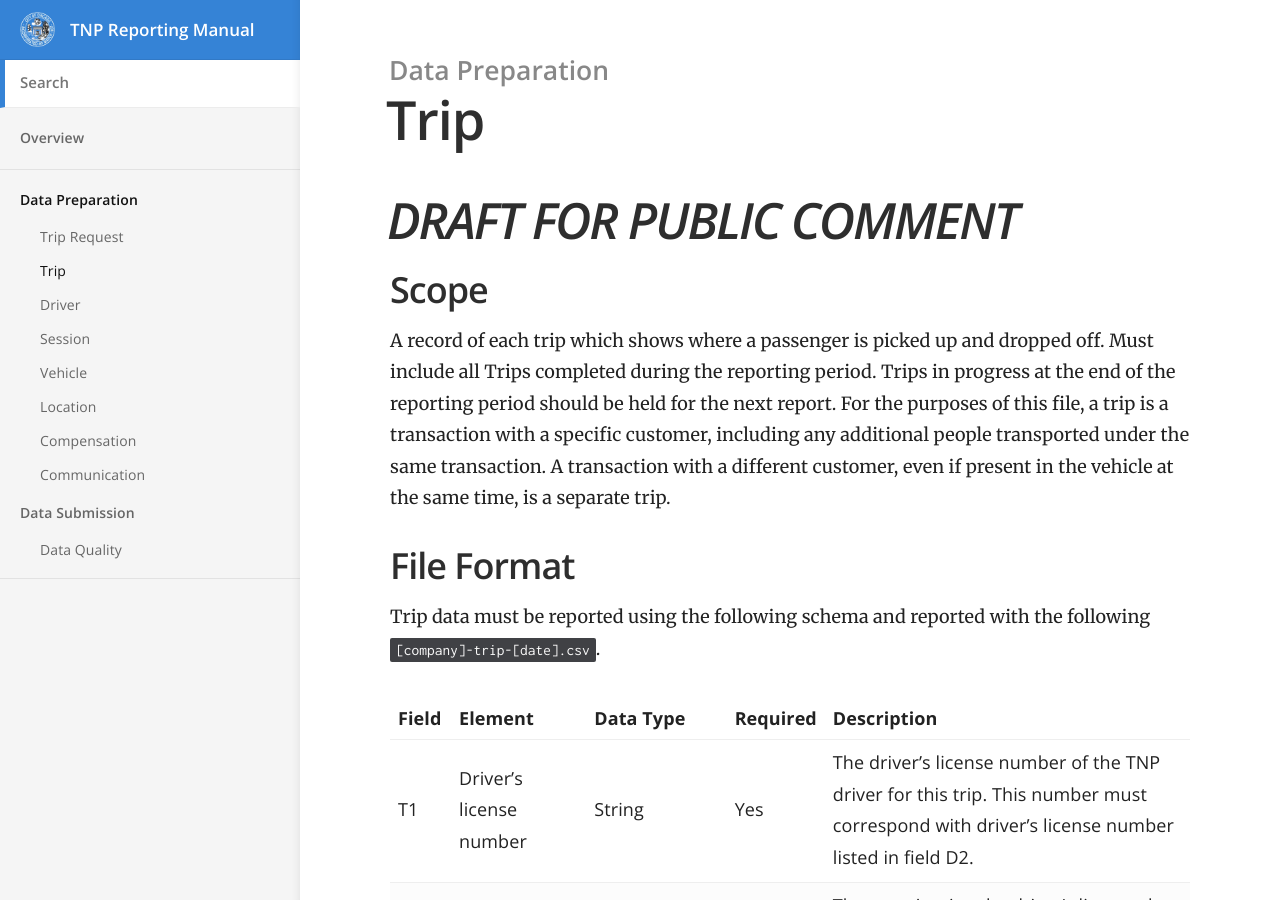
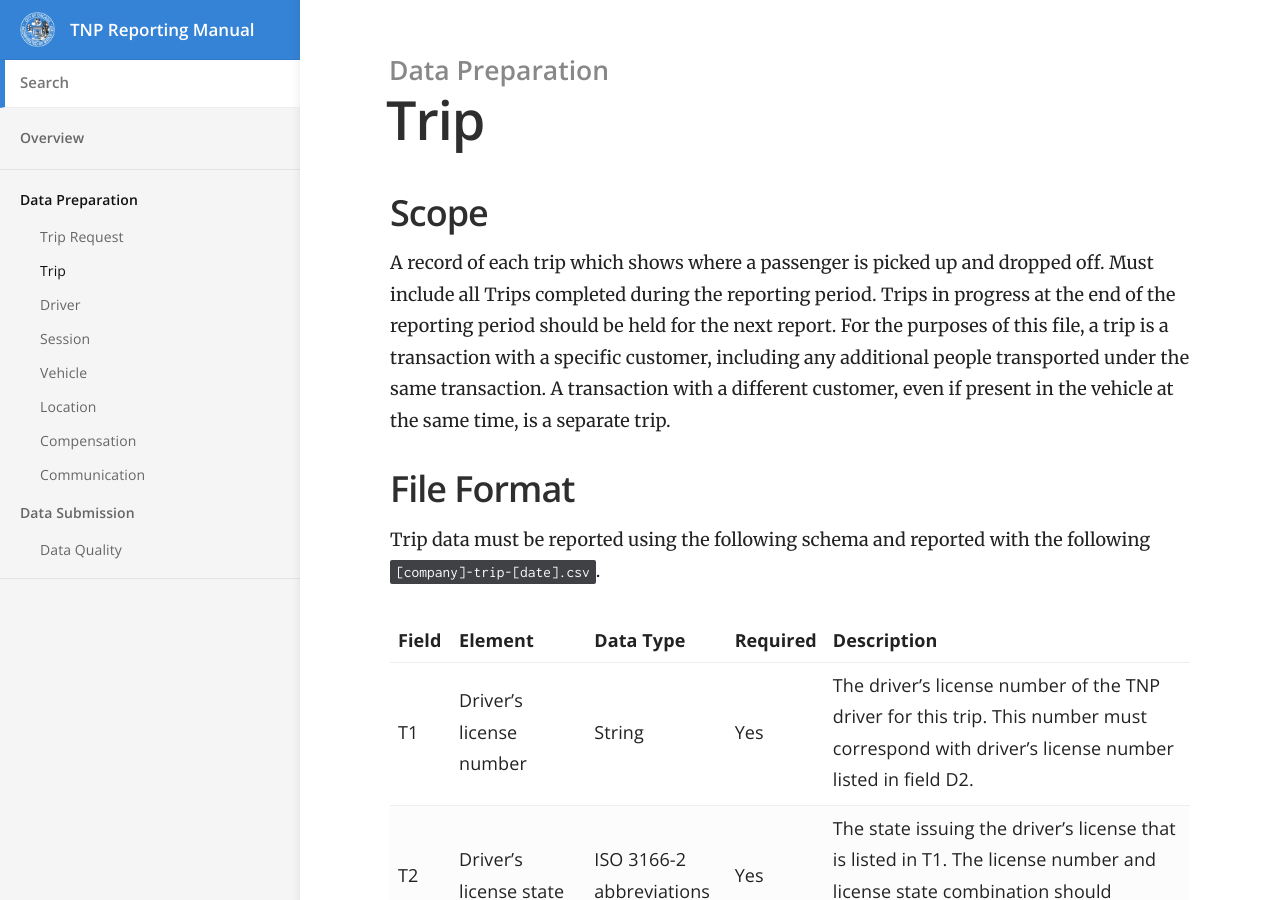
Before and after one commit to Chicago/tnp-reporting-manual, a Jekyll site: the page built from _docs/trip.md, in a window 1280 px wide and 900 px high. Built offline with Jekyll 4.4.1, drawn with Linux system fonts in a browser that asks for light colours.

Commit message:
Remove reference to 'draft'

```diff
--- a/_docs/trip.md
+++ b/_docs/trip.md
@@ -3,8 +3,6 @@ title: Trip
 category: Data Preparation
 order: 2
 ---
-
-# *DRAFT FOR PUBLIC COMMENT*
 
 ## Scope
 
```
